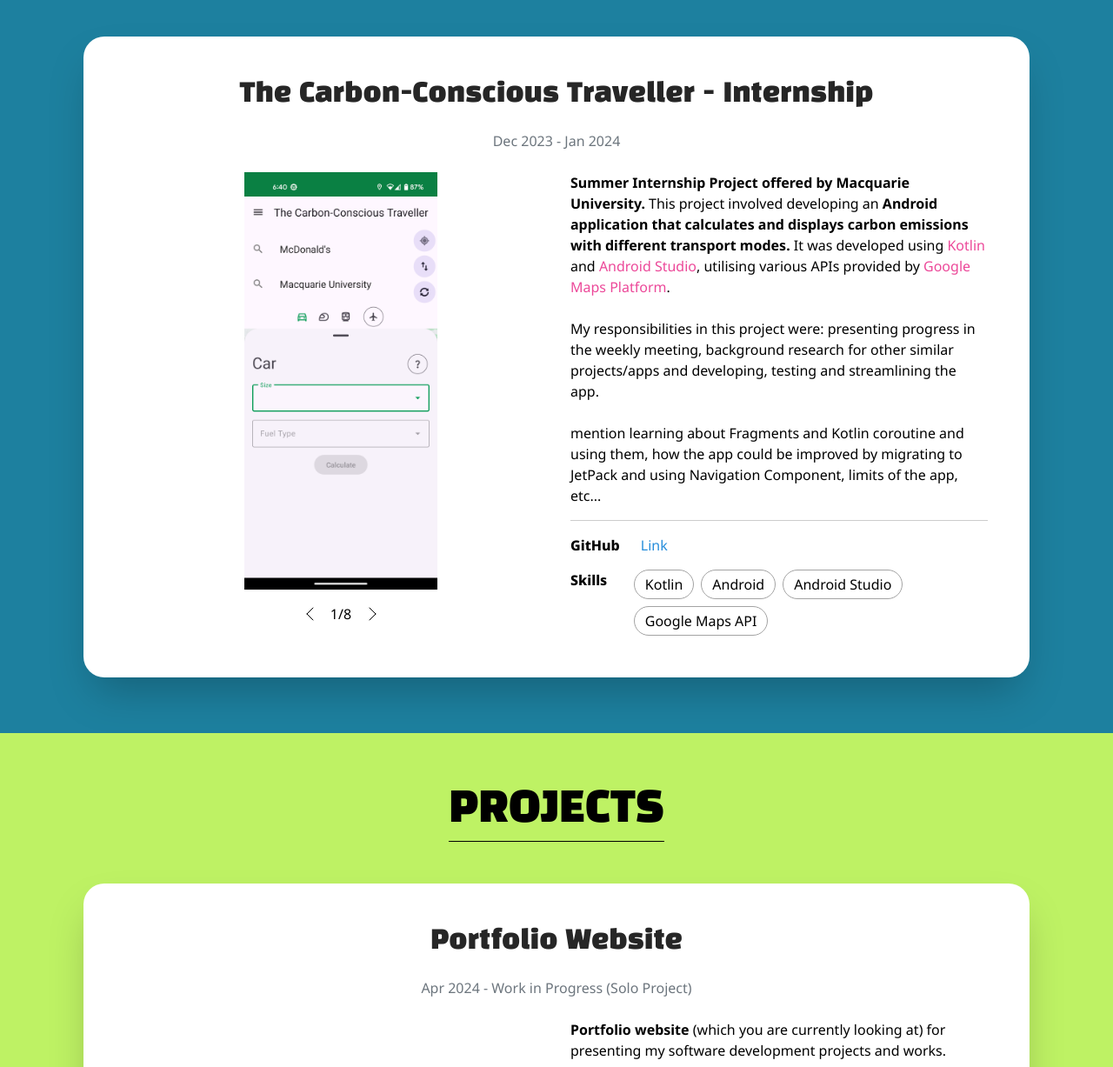
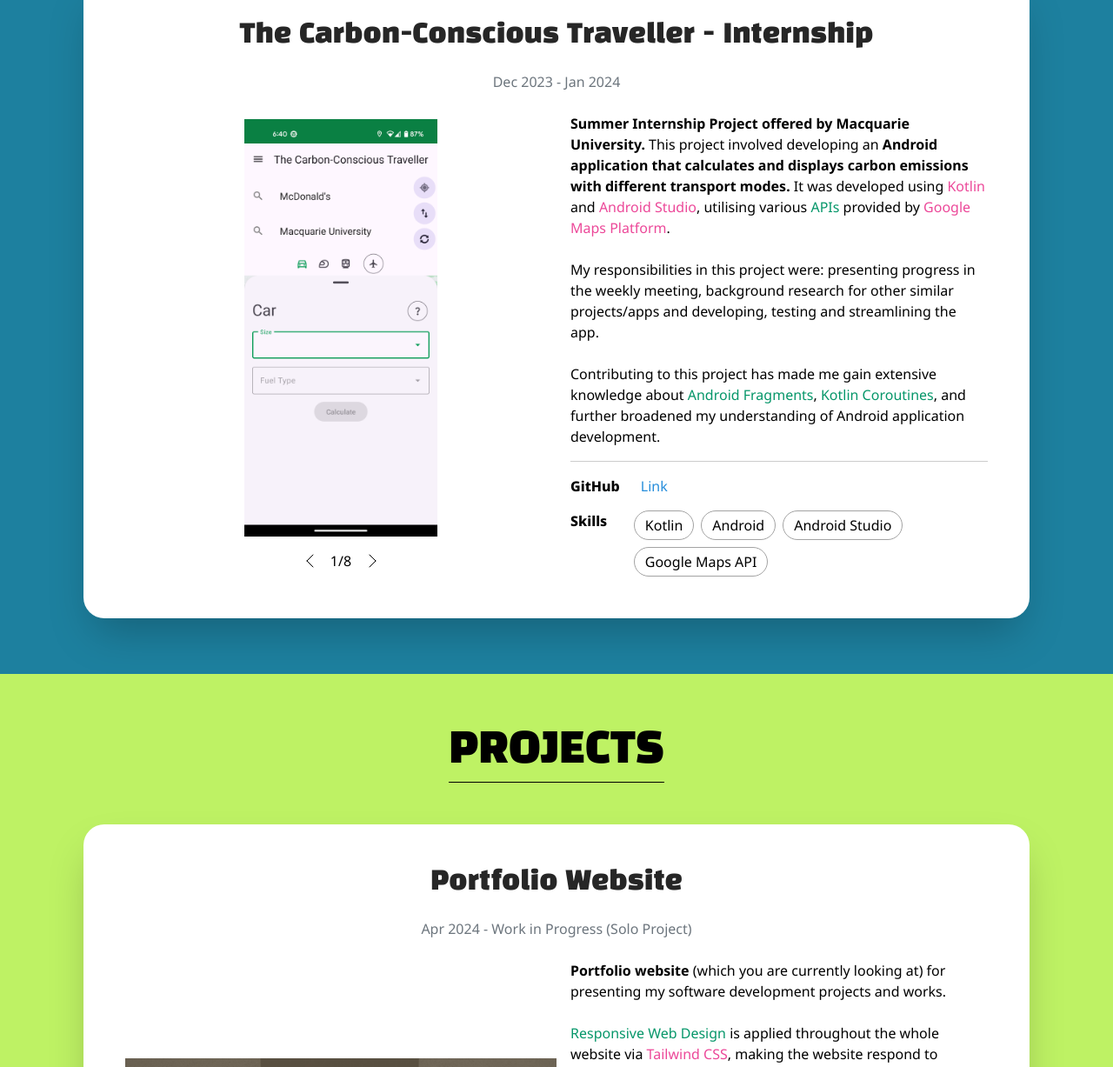
Before and after one commit to kaismic/My-Portfolio, a website built with webpack: page index.html in a window 1280 px wide. Shown: the part 1248-2475 px from the top of the page at 87% size. Built offline with nearby package versions, Linux system fonts and the light colour scheme.

Commit message:
finished...? (i hope...)

```diff
--- a/index.html
+++ b/index.html
@@ -8,8 +8,6 @@
         <script src="./dist/bundle.js" defer></script>
     </head>
     <body>
-        <header></header>
-        <p class="text-3xl text-center font-extrabold my-4">Work in Progress</p>
         <div class="text-center py-32 bg-no-repeat bg-center bg-cover"
         style="background-image: linear-gradient(rgba(112, 99, 80, 0.8),rgba(112, 99, 80, 0.8)), url(./images/background2.jpg)">
             <h1 class="text-white font-Poppins text-4xl md:text-5xl lg:text-6xl font-extrabold">- ISAC KIM -</h1>
@@ -42,6 +40,5 @@
                 <h1 class="text-black font-BlackHanSans text-4xl lg:text-5xl font-medium border-b border-black w-fit mx-auto pb-3">PROJECTS</h1>
             </div>
         </article>
-        <footer></footer>
     </body>
 </html>
--- a/src/components/project-card.html
+++ b/src/components/project-card.html
@@ -1,8 +1,8 @@
 <div class="project-card flex flex-col gap-3 md:gap-6 items-center p-8 md:p-12 bg-white rounded-3xl shadow-2xl">
     <h2 class="project-card__title text-neutral-800 font-BlackHanSans text-2xl md:text-3xl"></h2>
     <span class="project-card__subtitle text-base text-[#6c757d] font-NotoSans"></span>
-    <div class="flex flex-wrap justify-center w-full">
-        <div class="project-card__carousel-root overflow-hidden w-full md:w-1/2">
+    <div class="flex flex-row flex-wrap justify-center w-full">
+        <div class="project-card__carousel-root self-center overflow-hidden w-full md:w-1/2">
             <div class="project-card__carousel-slides-container flex max-h-[14rem] md:max-h-[30rem]"></div>
             <div class="flex justify-center gap-4 w-full mt-2 md:mt-4">
                 <button class="project-card__carousel-prev-btn"><img src="./images/arrow-left.svg"></button>
@@ -10,7 +10,7 @@
                 <button class="project-card__carousel-next-btn"><img src="./images/arrow-right.svg"></button>
             </div>
         </div>
-        <div class="font-NotoSans w-full md:w-1/2 text-left max-md:pt-4 md:pl-4">
+        <div class="self-start font-NotoSans w-full h-fit md:w-1/2 text-left max-md:pt-4 md:pl-4">
             <div class="project-card__main-desc pb-4 mb-4 border-b border-b-[#ccc]"></div>
             <div class="project-card__details-container gap-x-2 gap-y-2 md:gap-x-4 md:gap-y-4">
                 <span>GitHub</span>
--- a/src/main.ts
+++ b/src/main.ts
@@ -15,9 +15,9 @@
             { tag: "img", src: "./images/the-carbon-conscious-traveller/Screenshot_8.png" }
         ],
         paragraphs: [
-            "<b>Summer Internship Project offered by Macquarie University.</b> This project involved developing an <b>Android application that calculates and displays carbon emissions with different transport modes.</b> It was developed using <span class='text-pink-500'>Kotlin</span> and <span class='text-pink-500'>Android Studio</span>, utilising various APIs provided by <span class='text-pink-500'>Google Maps Platform</span>.",
+            "<b>Summer Internship Project offered by Macquarie University.</b> This project involved developing an <b>Android application that calculates and displays carbon emissions with different transport modes.</b> It was developed using <span class='text-pink-500'>Kotlin</span> and <span class='text-pink-500'>Android Studio</span>, utilising various <span class='text-emerald-600'>APIs</span> provided by <span class='text-pink-500'>Google Maps Platform</span>.",
             "My responsibilities in this project were: presenting progress in the weekly meeting, background research for other similar projects/apps and developing, testing and streamlining the app.",
-            "mention learning about Fragments and Kotlin coroutine and using them, how the app could be improved by migrating to JetPack and using Navigation Component, limits of the app, etc..."
+            "Contributing to this project has made me gain extensive knowledge about <span class='text-emerald-600'>Android Fragments</span>, <span class='text-emerald-600'>Kotlin Coroutines</span>, and further broadened my understanding of Android application development."
         ],
         githubLink: "https://github.com/kaismic/The-Carbon-Conscious-Traveller/",
         skills: ["Kotlin", "Android", "Android Studio", "Google Maps API"]
@@ -46,7 +46,7 @@
         ],
         paragraphs: [
             "<b>Portfolio website</b> (which you are currently looking at) for presenting my software development projects and works.",
-            "<span class='text-pink-500'>Responsive Web Design</span> is applied throughout the whole website via <span class='text-pink-500'>Tailwind CSS</span>, making the website respond to different screen sizes to change its layout accordingly. Furthermore, this was the first time I have utilised a module bundler like <span class='text-pink-500'>Webpack</span>, and it was quite interesting how it analyses module dependencies in different JavaScript files and bundles them into a single JavaScript file."
+            "<span class='text-emerald-600'>Responsive Web Design</span> is applied throughout the whole website via <span class='text-pink-500'>Tailwind CSS</span>, making the website respond to different screen sizes to change its layout accordingly. Furthermore, this was the first time I have utilised a module bundler like <span class='text-pink-500'>Webpack</span>, and it was quite interesting how it analyses module dependencies in different JavaScript files and bundles them into a single JavaScript file."
         ],
         githubLink: "https://github.com/kaismic/My-Portfolio/",
         skills: ["HTML", "CSS", "JavaScript", "TypeScript", "Tailwind CSS", "WebPack", "npm"]
@@ -61,8 +61,8 @@
             { tag: "img", src: "./images/hitomi-scroll-viewer/preview_3.png" }
         ],
         paragraphs: [
-            "<b>A Windows application manga viewer with additional features such as auto scrolling, searching by tags and downloading.</b> This application was developed because the original website lacked functionalities that I needed and it was inconvenient to use the already existing features in the website. Developed using <span class='text-pink-500'>C#</span>, <span class='text-pink-500'>.NET</span> and <span class='text-pink-500'>WinUI 3</span> Platform",
-            "mention utilising mutex, multi threading i guess?, modularising components, etc."
+            "<b>A manga viewer Windows application with additional features such as auto scrolling, searching by tags and downloading.</b> This application was developed because the original website lacked functionalities I required and it was inconvenient to use the already existing features in the website. Developed using <span class='text-pink-500'>C#</span>, <span class='text-pink-500'>.NET</span> and <span class='text-pink-500'>WinUI 3</span> Platform",
+            "One of the things that I have learnt about in <i>Systems Programming</i> unit was <span class='text-emerald-600'>Mutex</span>. This concept came in very handy because it enabled the app to handle page switching without causing any <span class='text-emerald-600'>race conditions</span>. Moreover, two concepts which I have learnt from <i>Object-Oriented Programming Practices</i> were <span class='text-emerald-600'>Concurrency</span> and <span class='text-emerald-600'>Design Pattern</span>, which were incredibly helpful when developing this app. The former was used when implementing the image downloading function with a bit of TCP/IP knowledge I have gained from <i>Data Communications</i>. The latter was utilised for modularising different components of the app, which helped to keep the project code managable and easy to refactor."
         ],
         githubLink: "https://github.com/kaismic/Hitomi-Scroll-Viewer",
         skills: ["C#", ".NET", "WinUI 3", "Windows"]
@@ -90,7 +90,7 @@
         ],
         paragraphs: [
             "<b>An Android application which allows customising keyboard layouts</b> developed using <span class='text-pink-500'>Kotlin</span> and <span class='text-pink-500'>Android Studio</span>. This application was developed because I could not find a decent keyboard application which also supports keyboard layout customisation.",
-            "One of the valuable experiences that I have gained while working on this project was the experience of using features of <span class='text-pink-500'>Object Oriented Programming</span>. As an example, during development, I realised that I was writing overlapping codes repeatedly, and this was when the concept of <span class='text-pink-500'>inheritance</span> came to my mind. Using inheritance effectively reduced the amount of code I had to write and improved reusability of the code. Furthermore, I have also gained hands-on experience on Kotlin and android application lifecycle while working on this project."
+            "One of the valuable experiences that I have gained while working on this project was the experience of using features of <span class='text-emerald-600'>Object Oriented Programming</span>. As an example, during development, I realised that I was writing overlapping codes repeatedly, and this was when the concept of <span class='text-emerald-600'>inheritance</span> came to my mind. Using inheritance effectively reduced the amount of code I had to write and improved reusability of the code. Furthermore, I have also gained hands-on experience on Kotlin and android application lifecycle while working on this project."
         ],
         githubLink: "https://github.com/kaismic/My-Portfolio/",
         skills: ["Kotlin", "Android", "Android Studio"]
```
